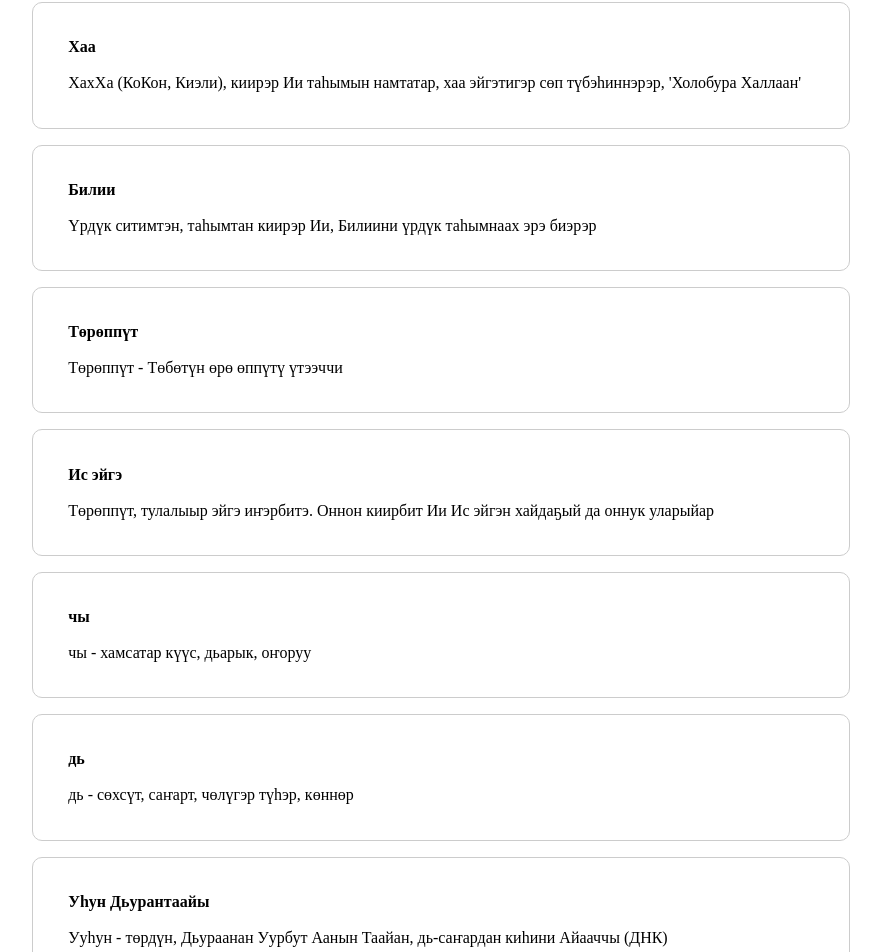
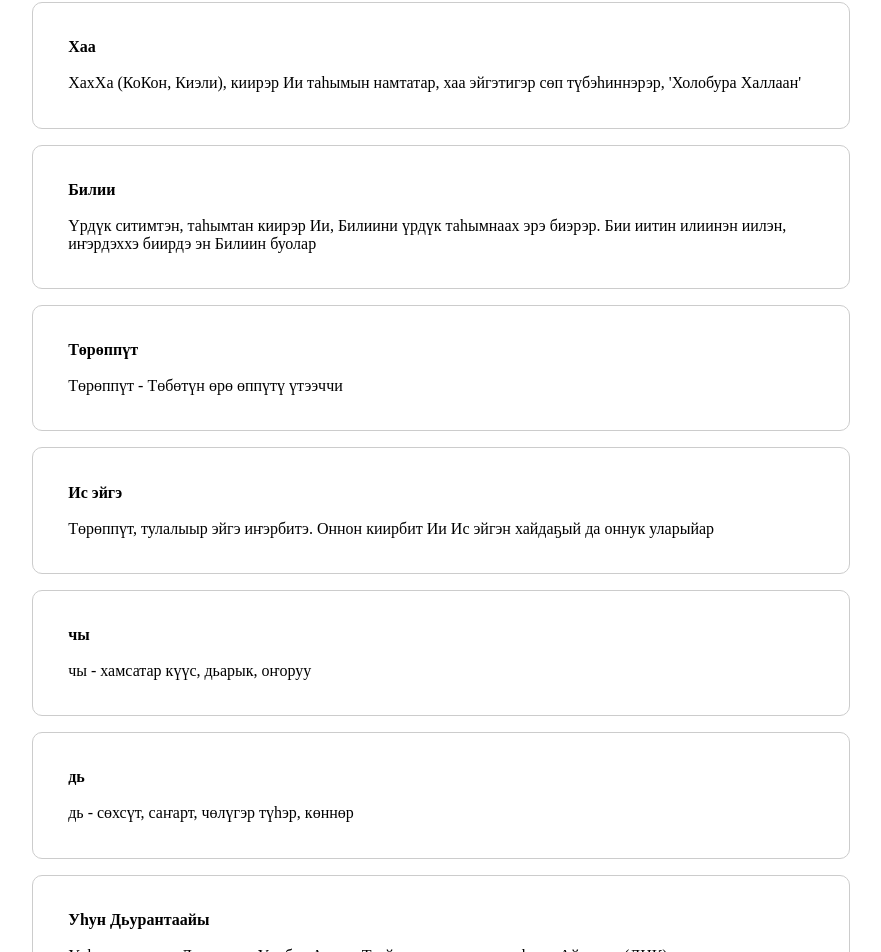
Before and after one commit to sakharun/dorgoon, a React (Create React App) app: page / in a window 1280 px wide. Shown: the part 3650-4602 px from the top of the page, without its empty margins (199-1080 px from the left). Built offline with nearby package versions, Linux system fonts and the light colour scheme.

Commit message:
билии

```diff
--- a/src/data.js
+++ b/src/data.js
@@ -76,6 +76,7 @@ export const ways = [
     title: "Киһи",
     description: "Хаа, Киирэр Ии ИҺИтэ",
   },
+
   {
     title: "Хаа",
     description:
@@ -85,7 +86,7 @@ export const ways = [
   {
     title: "Билии",
     description:
-      "Үрдүк ситимтэн, таһымтан киирэр Ии, Билиини үрдүк таһымнаах эрэ биэрэр ",
+      "Үрдүк ситимтэн, таһымтан киирэр Ии, Билиини үрдүк таһымнаах эрэ биэрэр. Бии иитин илиинэн иилэн, иҥэрдэххэ биирдэ эн Билиин буолар ",
   },
   {
     title: "Төрөппүт",
```
